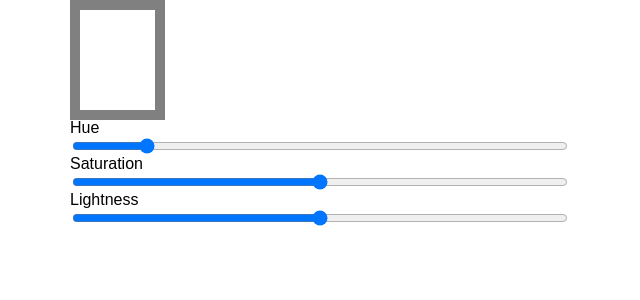
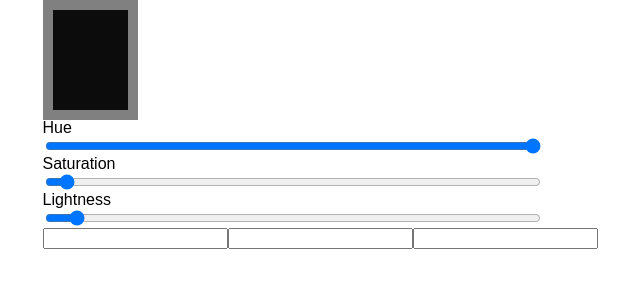
Before and after one commit to rh1456/color, a React (Create React App) app: page / in a window 1280 px wide. Shown: the top 300 px of the page, without its empty margins (320-960 px from the left). Built offline with nearby package versions, Linux system fonts and the light colour scheme.

Commit message:
colors changing no color numbers or functioning random button

```diff
--- a/src/App.js
+++ b/src/App.js
@@ -2,28 +2,35 @@ import React, { useState } from 'react'
 // import Format from './components/setup'
 
 const App = () => {
-  const [hue, setHue] = useState(0)
-  const [saturation, setSaturation] = useState(0)
-  const [lightness, setLightness] = useState(0)
+  const [hue, setHue] = useState(360)
+  const [saturation, setSaturation] = useState(3)
+  const [lightness, setLightness] = useState(5)
 
   const changeHue = eventData => {
-    if (hue >= 0) {
+    if (eventData) {
       setHue(hue + 1)
     }
   }
+
   const changeSaturation = eventData => {
-    if (saturation >= 0) {
+    if (eventData) {
       setSaturation(saturation + 1)
     }
   }
   const changeLightness = eventData => {
-    if (lightness >= 0) {
+    if (eventData) {
       setLightness(lightness + 1)
     }
   }
-
+  // const randomColor = eventData => {
+  //   if (eventData) {
+  //     setHue(Math.floor(Math.random() * 360))
+  //     setLightness(Math.floor(Math.random() * 100))
+  //     setSaturation(Math.floor(Math.random() * 100))
+  //   }
+  // }
   const divStyle = {
-    backgroundColor: `hsl(${hue}, ${saturation}, ${lightness} )`,
+    backgroundColor: `hsl(${hue}, ${saturation}%, ${lightness}% )`,
   }
   return (
     <>
@@ -31,17 +38,33 @@ const App = () => {
 
       <section class="colorSliderWrap">
         <span>Hue</span>
-        <input type="range" min={hue} max="360" onChange={changeHue} />
+        <input
+          type="range"
+          defaultValue={hue}
+          onChange={eventData => changeHue(eventData.target.value)}
+        />
         <span>Saturation</span>
-        <input type="range" min={hue} max="100" onChange={changeSaturation} />
+        <input
+          type="range"
+          defaultValue={saturation}
+          onChange={eventData => changeSaturation(eventData.target.value)}
+        />
         <span>Lightness</span>
         <input
           type="range"
-          min={lightness}
-          max="100"
-          onChange={changeLightness}
+          defaultValue={lightness}
+          onChange={eventData => changeLightness(eventData.target.value)}
         />
       </section>
+      <section>
+        <input type="text" {...hue} />
+        <input type="text" {...saturation} />
+        <input type="text" {...lightness} />
+      </section>
+
+      {/* <button onClick={eventData => randomColor(event.target.value)}>
+        Change Color
+      </button> */}
     </>
   )
 }
```
